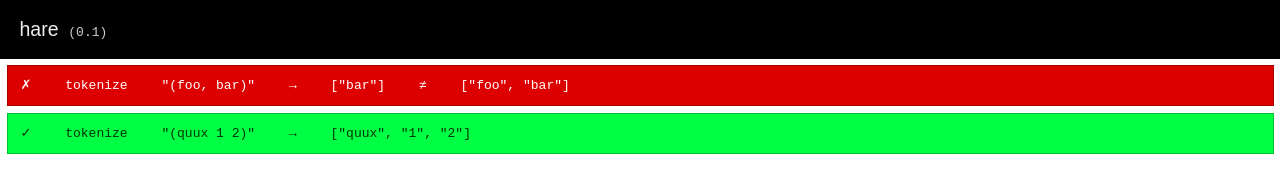
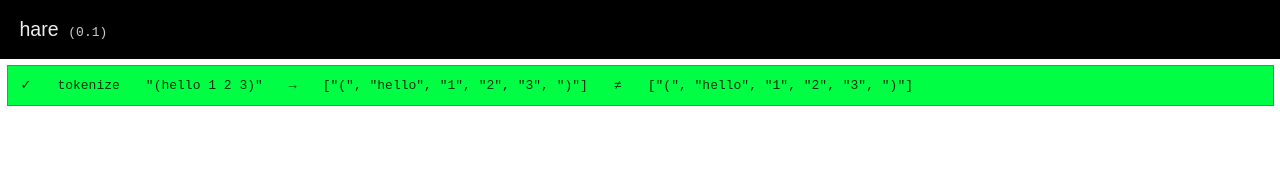
Before and after one commit to mion/hare.js, a website with bundled scripts: page src/index.html in a window 1280 px wide. Shown: the top 192 px of the page. Built offline with nearby package versions, Linux system fonts and the light colour scheme.

Commit message:
Add pretty printing of test cases

```diff
--- a/src/index.html
+++ b/src/index.html
@@ -54,7 +54,7 @@
             }
         </style>
         <style media="screen">
-            .hare {
+            #hare {
                 font-size: 13px;
                 position: relative;
             }
@@ -89,9 +89,6 @@
                 padding: 1em;
                 width: auto;
             }
-            .test-case .cell.symbol {
-                font-family: monospace;
-            }
             .ok {
                 color: #030;
                 background-color: #0F4;
@@ -103,12 +100,12 @@
         </style>
     </head>
     <body>
-        <div class="hare">
+        <div id="hare">
             <nav>
                 <h1>hare</h1>
                 <h3>(0.1)</h3>
             </nav>
-            <div class="test-case fail">
+            <!-- <div class="test-case fail">
                 <div class="cell symbol">
                     ✗
                 </div>
@@ -147,7 +144,7 @@
                 <div class="cell actual">
                     ["quux", "1", "2"]
                 </div>
-            </div>
+            </div> -->
         </div>
         <script src="bundle.js"></script>
     </body>
--- a/src/main.ts
+++ b/src/main.ts
@@ -1,18 +1,19 @@
 import * as hare from "./hare";
 import * as _ from "lodash";
 
-function toHTML(x: any): string {
+function toPrettyString(x: any):string {
   if (_.isString(x)) {
-    return `<pre class="string">"${x}"</pre>`;
-  } else if (_.isInteger(x)) {
-    return `<pre class="integer">${x}</pre>`;
-  } else if (_.isNumber(x)) {
-    return `<pre class="number">${x}</pre>`;
+    return `"${x}"`
   } else if (_.isArray(x)) {
-    let html = x.map(toHTML).join("<b>, </b>");
-    return `<pre class="array">${html}</pre>`;
+    let str = _.map(x, toPrettyString).join(', ')
+    return `[${str}]`
+  } else if (_.isObject(x)) {
+    let pairs = _.map(x, function (value, key) {
+      return `${key}: ` + toPrettyString(value);
+    });
+    return `{${pairs.join(', ')}}`
   } else {
-    return `<pre class="thing">${x.toString()}</pre>`;
+    return x.toString();
   }
 }
 
@@ -35,17 +36,21 @@ function main() {
       id: testId++,
       success: _.isEqual(actual, tc.expected),
       funcName: tc.funcName,
-      args: toHTML(tc.args),
-      expected: toHTML(tc.expected),
-      actual: toHTML(actual)
+      args: _.map(tc.args, toPrettyString).join(', '),
+      expected: toPrettyString(tc.expected),
+      actual: toPrettyString(actual)
     };
   });
-  // let outputElement = document.getElementById('output');
-  // outputElement.innerHTML = _.map(testResults, function (tr) {
-  //   let resultSymbol = (tr.success ? '✓' : '✗');
-  //   let resultClass = (tr.success ? 'test-ok': 'test-fail');
-  //   return `<div id="test-${tr.id}" class="test ${resultClass}"><b><span class="symbol">${resultSymbol}</span> ${tr.funcName}(</b><pre>${tr.args}</pre><b>)</b> → <pre>${tr.actual}</pre> ≠ <pre>${tr.expected}</pre></div>`;
-  // }).join("<br>");
+  let outputElement = document.getElementById('hare');
+  _.each(testResults, function (tr) {
+    let resultSymbol = (tr.success ? '✓' : '✗');
+    let resultClass = (tr.success ? 'ok': 'fail');
+    let testCaseDiv = document.createElement('div');
+    let encloseInCellHTML = function (str) { return `<div class="cell">${str}</div>`; }
+    let cellsHTML = _.map([resultSymbol, tr.funcName, tr.args, '→', tr.expected, '≠', tr.actual], encloseInCellHTML).join('')
+    testCaseDiv.innerHTML = `<div class="test-case ${resultClass}">${cellsHTML}</div>`
+    outputElement.appendChild(testCaseDiv);
+  }).join("<br>");
 }
 
 main();
```
Also changed, not shown: dist/index.html, 1 other file.
